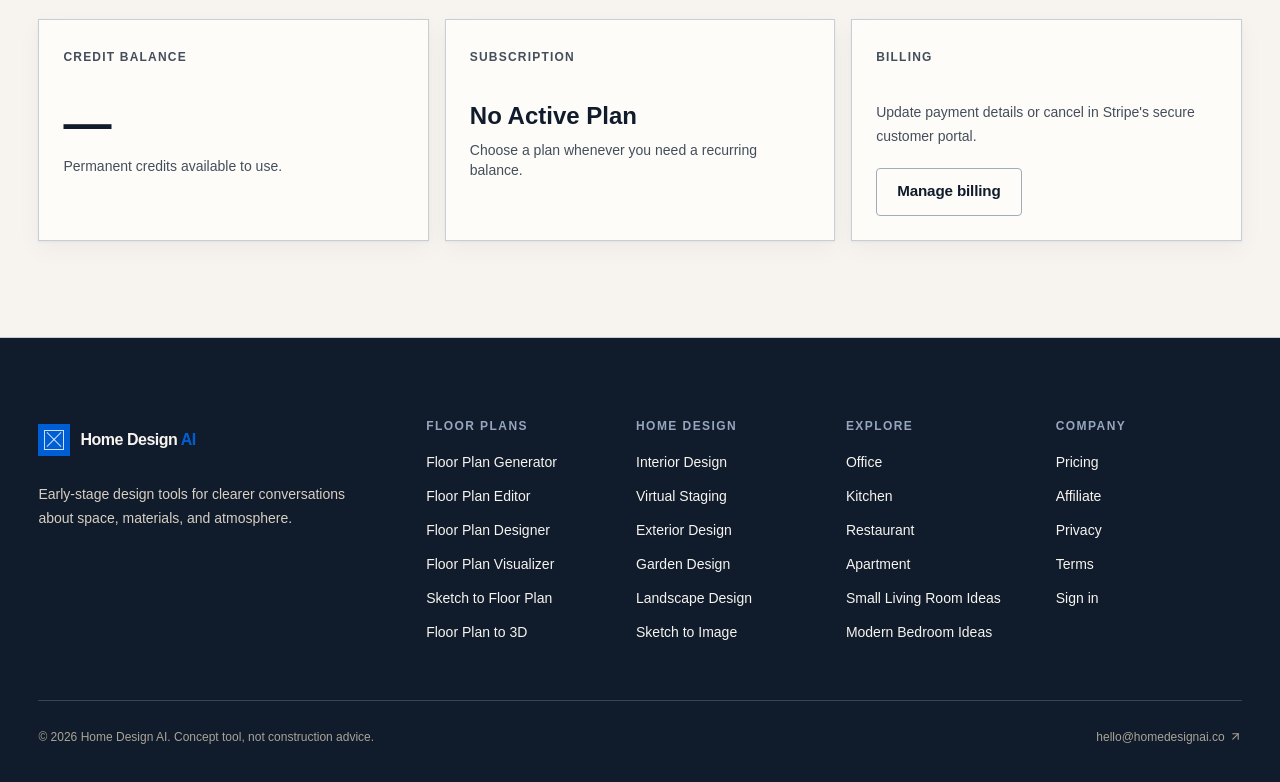
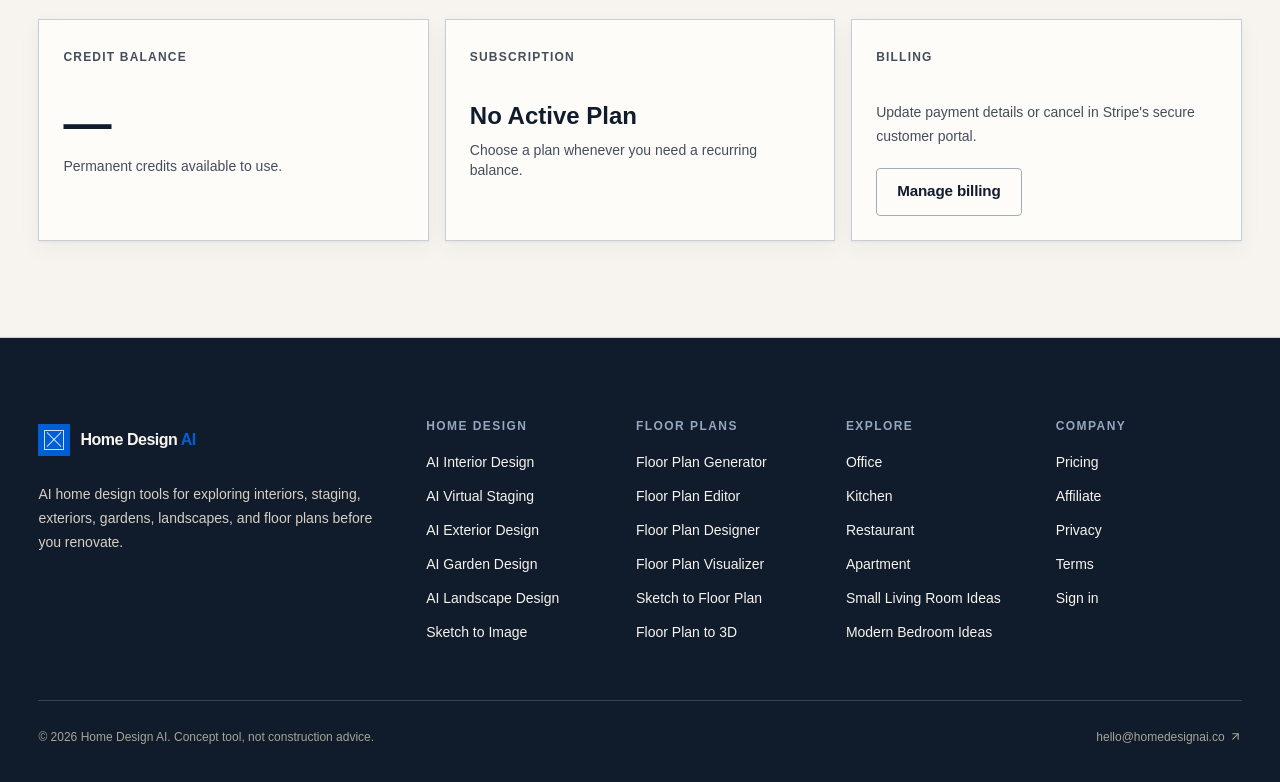
Before and after one commit to bowie1112/homedesignai, a Next.js app: page /account in a window 1280 px wide. Shown: the part 614-1396 px from the top of the page. Built offline with nearby package versions, Linux system fonts and the light colour scheme; no server answers.

Commit message:
Reposition homepage for AI home design

```diff
--- a/app/page.tsx
+++ b/app/page.tsx
@@ -11,12 +11,15 @@ import Image from "next/image";
 import Link from "next/link";
 import { GeneratorWorkbench } from "@/components/generator-workbench";
 import { PricingSection } from "@/components/pricing-section";
-import { faqs, featureStats, homeHighlights, tools } from "@/lib/site";
+import { getAppUrl } from "@/lib/env";
+import { faqs, featureStats, homeDesignTools, homeHighlights, homepageTools, SITE_DESCRIPTION } from "@/lib/site";
+
+const homeUrl = `${getAppUrl()}/`;
 
 export const metadata: Metadata = {
-  title: "AI Floor Plans and Interior Design",
-  description: "Create floor plans, redesign rooms, stage property, and explore exterior ideas with private AI design tools.",
-  alternates: { canonical: "/" },
+  title: { absolute: "AI Home Design — Interior, Exterior & Room Design | Home Design AI" },
+  description: SITE_DESCRIPTION,
+  alternates: { canonical: homeUrl },
 };
 
 export default function HomePage() {
@@ -24,8 +27,17 @@ export default function HomePage() {
     "@context": "https://schema.org",
     "@type": "SoftwareApplication",
     name: "Home Design AI",
+    url: homeUrl,
+    description: SITE_DESCRIPTION,
     applicationCategory: "DesignApplication",
     operatingSystem: "Web",
+    featureList: [
+      "AI interior design",
+      "AI virtual staging",
+      "AI home exterior design",
+      "AI garden design",
+      "AI floor plan tools",
+    ],
     offers: { "@type": "Offer", price: "0", priceCurrency: "USD" },
   };
 
@@ -37,20 +49,20 @@ export default function HomePage() {
         <div className="site-shell relative grid min-h-[730px] items-stretch lg:grid-cols-[0.92fr_1.08fr]">
           <div className="flex flex-col justify-center py-20 pr-0 lg:py-24 lg:pr-14">
             <div className="reveal-up" style={{ "--i": 0 } as React.CSSProperties}>
-              <span className="eyebrow">Design the room before the room exists</span>
+              <span className="eyebrow">AI home design for real spaces</span>
             </div>
             <h1 className="display-title reveal-up mt-7" style={{ "--i": 1 } as React.CSSProperties}>
-              Space, made visible.
+              AI Home Design for Every Room
             </h1>
             <p className="lede reveal-up mt-8 max-w-[57ch]" style={{ "--i": 2 } as React.CSSProperties}>
-              Turn a brief, sketch, room photo, or floor plan into an idea you can see—and a conversation you can move forward.
+              Upload a room or home photo to explore AI interior design, virtual staging, exterior updates, and garden ideas before you renovate.
             </p>
             <div className="reveal-up mt-9 flex flex-col gap-3 sm:flex-row" style={{ "--i": 3 } as React.CSSProperties}>
               <Link className="button-primary" href="#create">
-                Start with 3 free credits <MoveRight size={17} />
+                Start your home design <MoveRight size={17} />
               </Link>
               <Link className="button-secondary" href="/interior-design-ai">
-                Explore interior design
+                Explore AI interior design
               </Link>
             </div>
             <div className="reveal-up mt-11 grid grid-cols-3 gap-px border-y border-[var(--line)] bg-[var(--line)]" style={{ "--i": 4 } as React.CSSProperties}>
@@ -89,12 +101,12 @@ export default function HomePage() {
       <section className="site-shell py-20 sm:py-28" id="create">
         <div className="mb-10 grid gap-6 lg:grid-cols-[1fr_0.8fr] lg:items-end">
           <div>
-            <span className="eyebrow">The design desk</span>
-            <h2 className="section-title mt-5">One workspace, three ways in.</h2>
+            <span className="eyebrow">AI home design studio</span>
+            <h2 className="section-title mt-5">Redesign interiors, stage rooms, or refresh your exterior.</h2>
           </div>
-          <p className="lede lg:justify-self-end">Start with words, an existing plan, or a room photo. Every result stays connected to its brief and settings.</p>
+          <p className="lede lg:justify-self-end">Upload the space you want to change, describe your direction, and create a visual concept you can refine before making real-world decisions.</p>
         </div>
-        <GeneratorWorkbench showTabs />
+        <GeneratorWorkbench defaultTool="interior-design-ai" showTabs />
       </section>
 
       <section className="content-auto border-y border-[var(--line)] bg-[var(--white)] py-20 sm:py-28">
@@ -102,16 +114,16 @@ export default function HomePage() {
           <div className="grid gap-8 lg:grid-cols-[0.72fr_1.28fr]">
             <div className="lg:sticky lg:top-32 lg:self-start">
               <span className="eyebrow">Tools for the whole home</span>
-              <h2 className="section-title mt-5">Choose the question you need answered.</h2>
-              <p className="lede mt-6">Each tool adds a different set of spatial or visual constraints before sending the job to the model.</p>
-              <Link className="button-secondary mt-8" href="/floor-plan-generator">Open the floor plan generator <MoveRight size={16} /></Link>
+              <h2 className="section-title mt-5">One home. More ways to see what comes next.</h2>
+              <p className="lede mt-6">Move from AI room design to exterior, garden, landscape, and floor plan concepts without leaving the same private workspace.</p>
+              <Link className="button-secondary mt-8" href="/interior-design-ai">Open AI interior design <MoveRight size={16} /></Link>
             </div>
             <div className="grid border-l border-t border-[var(--line)] sm:grid-cols-2">
-              {tools.map((tool, index) => {
+              {homepageTools.map((tool, index) => {
                 const Icon = tool.icon;
                 return (
                   <Link
-                    className={`group min-h-[230px] border-b border-r border-[var(--line)] p-6 transition-colors hover:bg-[var(--blue-pale)] ${index === 0 || index === 7 ? "sm:row-span-2 sm:min-h-[460px]" : ""}`}
+                    className={`group min-h-[230px] border-b border-r border-[var(--line)] p-6 transition-colors hover:bg-[var(--blue-pale)] ${index === 0 || index === homeDesignTools.length ? "sm:row-span-2 sm:min-h-[460px]" : ""}`}
                     href={tool.href}
                     key={tool.key}
                   >
@@ -133,12 +145,12 @@ export default function HomePage() {
       <section className="content-auto site-shell py-20 sm:py-28">
         <div className="grid gap-12 lg:grid-cols-[1.05fr_0.95fr] lg:items-center">
           <div className="relative aspect-[4/3] overflow-hidden border border-[var(--line)] bg-[var(--white)]">
-            <Image alt="Original 2.5D furnished apartment floor plan" className="object-cover" fill sizes="(max-width: 1024px) 100vw, 50vw" src="/images/floor-plan-2-5d.webp" />
-            <div className="absolute left-0 top-0 bg-[var(--blue)] px-4 py-3 text-xs font-bold uppercase tracking-[0.12em] text-white">From layout to atmosphere</div>
+            <Image alt="AI home exterior design concept with warm natural materials and considered landscaping" className="object-cover" fill sizes="(max-width: 1024px) 100vw, 50vw" src="/images/exterior-concept.webp" />
+            <div className="absolute left-0 top-0 bg-[var(--blue)] px-4 py-3 text-xs font-bold uppercase tracking-[0.12em] text-white">From interior to exterior</div>
           </div>
           <div>
-            <span className="eyebrow">A clearer early stage</span>
-            <h2 className="section-title mt-5">Useful decisions happen before the final render.</h2>
+            <span className="eyebrow">Whole-home design direction</span>
+            <h2 className="section-title mt-5">See a new direction before you renovate.</h2>
             <div className="mt-9 divide-y divide-[var(--line)] border-y border-[var(--line)]">
               {homeHighlights.map((item) => (
                 <div className="grid gap-4 py-6 sm:grid-cols-[48px_1fr]" key={item.number}>
@@ -158,9 +170,9 @@ export default function HomePage() {
             <h2 className="section-title">Bring the problem. Leave with a visual direction.</h2>
             <div className="grid gap-px border border-[var(--line-strong)] bg-[var(--line-strong)] sm:grid-cols-3">
               {[
-                { icon: UploadCloud, title: "Add context", text: "Upload a photo or plan when the geometry matters." },
-                { icon: MousePointer2, title: "Set the brief", text: "Choose the room, style, ratio, and a precise design request." },
-                { icon: Sparkles, title: "Create and refine", text: "Review the result in your private history and iterate." },
+                { icon: UploadCloud, title: "Upload your space", text: "Add a room, home exterior, garden, sketch, or floor plan when the existing context matters." },
+                { icon: MousePointer2, title: "Describe the change", text: "Choose the space, style, ratio, and the home design direction you want to explore." },
+                { icon: Sparkles, title: "Visualize and refine", text: "Create a private concept, review it in your history, and iterate before you renovate." },
               ].map((step, index) => {
                 const Icon = step.icon;
                 return <article className="min-h-[280px] bg-[var(--paper)] p-6" key={step.title}><div className="flex items-center justify-between"><Icon className="text-[var(--blue)]" size={23} /><span className="text-xs font-bold">0{index + 1}</span></div><h3 className="mt-16 text-xl font-semibold tracking-[-0.035em]">{step.title}</h3><p className="mt-3 text-sm leading-6 text-[var(--ink-soft)]">{step.text}</p></article>;
@@ -190,8 +202,8 @@ export default function HomePage() {
 
       <section className="content-auto overflow-hidden border-t border-[var(--line)] bg-[var(--paper)] py-16 sm:py-20">
         <div className="site-shell grid gap-8 lg:grid-cols-[1fr_auto] lg:items-center">
-          <div><span className="eyebrow">Ready when the idea is</span><h2 className="mt-4 max-w-[18ch] text-4xl font-semibold tracking-[-0.055em] sm:text-5xl">Start with a room, a plan, or a sentence.</h2></div>
-          <Link className="button-primary" href="/floor-plan-generator">Create your first design <MoveRight size={17} /></Link>
+          <div><span className="eyebrow">Ready to rethink your home?</span><h2 className="mt-4 max-w-[18ch] text-4xl font-semibold tracking-[-0.055em] sm:text-5xl">Create your next home design from a photo.</h2></div>
+          <Link className="button-primary" href="/interior-design-ai">Start with AI interior design <MoveRight size={17} /></Link>
         </div>
       </section>
     </main>
--- a/components/generator-workbench.tsx
+++ b/components/generator-workbench.tsx
@@ -36,9 +36,9 @@ type GenerationResponse = {
 };
 
 const homeTabs: { label: string; mobileLabel: string; tool: ToolKey }[] = [
-  { label: "Floor Plan Generator", mobileLabel: "Generator", tool: "floor-plan-generator" },
-  { label: "Floor Plan Editor", mobileLabel: "Editor", tool: "floor-plan-editor" },
-  { label: "Home Design", mobileLabel: "Home Design", tool: "interior-design-ai" },
+  { label: "AI Interior Design", mobileLabel: "Interior", tool: "interior-design-ai" },
+  { label: "AI Virtual Staging", mobileLabel: "Staging", tool: "virtual-staging-ai" },
+  { label: "Home Exterior Design", mobileLabel: "Exterior", tool: "ai-home-exterior-design-free" },
 ];
 
 const statusCopy: Record<Exclude<JobStatus, "idle" | "success" | "failed" | "refunded">, string> = {
--- a/components/site-footer.tsx
+++ b/components/site-footer.tsx
@@ -1,16 +1,16 @@
 import Link from "next/link";
 import { ArrowUpRight } from "lucide-react";
 import { BrandMark } from "@/components/brand-mark";
-import { ideaPages, roomPages, tools } from "@/lib/site";
+import { floorPlanTools, homeDesignTools, ideaPages, roomPages } from "@/lib/site";
 
 const footerColumns = [
   {
-    title: "Floor plans",
-    links: tools.slice(0, 6).map((tool) => ({ label: tool.navLabel, href: tool.href })),
+    title: "Home design",
+    links: homeDesignTools.map((tool) => ({ label: tool.navLabel, href: tool.href })),
   },
   {
-    title: "Home design",
-    links: tools.slice(6).map((tool) => ({ label: tool.navLabel, href: tool.href })),
+    title: "Floor plans",
+    links: floorPlanTools.map((tool) => ({ label: tool.navLabel, href: tool.href })),
   },
   {
     title: "Explore",
@@ -40,7 +40,7 @@ export function SiteFooter() {
           <div>
             <BrandMark />
             <p className="mt-5 max-w-sm text-sm leading-6 text-[color:oklch(86%_0.02_84)]">
-              Early-stage design tools for clearer conversations about space, materials, and atmosphere.
+              AI home design tools for exploring interiors, staging, exteriors, gardens, landscapes, and floor plans before you renovate.
             </p>
           </div>
           <div className="grid grid-cols-2 gap-x-6 gap-y-10 sm:grid-cols-4">
--- a/components/site-header.tsx
+++ b/components/site-header.tsx
@@ -80,7 +80,7 @@ export function SiteHeader() {
           </nav>
           <div className="hidden items-center gap-2 lg:flex">
             <Link className="button-ghost px-3 text-sm" href="/auth/sign-in">Sign in</Link>
-            <Link className="button-primary min-h-10 px-4 text-sm" href="/floor-plan-generator">Create a design</Link>
+            <Link className="button-primary min-h-10 px-4 text-sm" href="/interior-design-ai">Create a design</Link>
           </div>
           <button
             aria-expanded={mobileOpen}
@@ -103,7 +103,7 @@ export function SiteHeader() {
         className={`fixed bottom-0 right-0 top-[104px] z-[55] w-[min(88vw,360px)] overflow-y-auto border-l border-[var(--line)] bg-[var(--paper)] px-5 pb-[max(24px,env(safe-area-inset-bottom))] pt-4 shadow-[var(--shadow-lg)] transition-transform duration-300 lg:hidden ${mobileOpen ? "translate-x-0" : "translate-x-full"}`}
       >
         {navGroups.map((group) => (
-          <details className="border-b border-[var(--line)] py-2" key={group.label} open={group.label === "Floor plans"}>
+          <details className="border-b border-[var(--line)] py-2" key={group.label} open={group.label === "Home design"}>
             <summary className="flex min-h-12 list-none items-center justify-between text-sm font-bold">
               {group.label}<ChevronDown size={16} />
             </summary>
@@ -118,7 +118,7 @@ export function SiteHeader() {
         ))}
         <div className="grid gap-2 pt-5">
           <Link className="button-secondary" href="/pricing">View pricing</Link>
-          <Link className="button-primary" href="/floor-plan-generator">Create a design</Link>
+          <Link className="button-primary" href="/interior-design-ai">Create a design</Link>
           <Link className="button-ghost" href="/auth/sign-in">Sign in</Link>
         </div>
       </aside>
--- a/lib/site.ts
+++ b/lib/site.ts
@@ -22,7 +22,7 @@ import {
 
 export const SITE_NAME = "Home Design AI";
 export const SITE_DESCRIPTION =
-  "Create thoughtful floor plans, room concepts, exterior ideas, and staged interiors with AI.";
+  "Upload a room or home photo to redesign interiors, virtually stage spaces, explore exterior and garden ideas, and visualize your home with AI.";
 
 export type ToolKey =
   | "floor-plan-generator"
@@ -147,7 +147,7 @@ export const tools: ToolDefinition[] = [
     key: "interior-design-ai",
     href: "/interior-design-ai",
     title: "AI Interior Design",
-    navLabel: "Interior Design",
+    navLabel: "AI Interior Design",
     eyebrow: "Redesign a room in context",
     description:
       "Upload a room and explore a new interior direction while keeping the architecture and camera angle intact.",
@@ -162,7 +162,7 @@ export const tools: ToolDefinition[] = [
     key: "virtual-staging-ai",
     href: "/virtual-staging-ai",
     title: "AI Virtual Staging",
-    navLabel: "Virtual Staging",
+    navLabel: "AI Virtual Staging",
     eyebrow: "Furnish an empty room",
     description:
       "Stage vacant property photography with coherent furniture, realistic scale, and believable lighting.",
@@ -177,7 +177,7 @@ export const tools: ToolDefinition[] = [
     key: "ai-home-exterior-design-free",
     href: "/ai-home-exterior-design-free",
     title: "AI Home Exterior Design",
-    navLabel: "Exterior Design",
+    navLabel: "AI Exterior Design",
     eyebrow: "Reimagine the street view",
     description:
       "Explore buildable facade, material, color, and planting ideas while retaining the shape of your home.",
@@ -192,7 +192,7 @@ export const tools: ToolDefinition[] = [
     key: "ai-garden-design-free",
     href: "/ai-garden-design-free",
     title: "AI Garden Design",
-    navLabel: "Garden Design",
+    navLabel: "AI Garden Design",
     eyebrow: "Design an outdoor room",
     description:
       "Generate garden concepts around your space, climate, desired maintenance level, and way of entertaining.",
@@ -207,7 +207,7 @@ export const tools: ToolDefinition[] = [
     key: "ai-landscape-design",
     href: "/ai-landscape-design",
     title: "AI Landscape Design",
-    navLabel: "Landscape Design",
+    navLabel: "AI Landscape Design",
     eyebrow: "Plan the larger landscape",
     description:
       "Visualize coherent paths, planting zones, outdoor uses, and material choices across a larger site.",
@@ -236,6 +236,9 @@ export const tools: ToolDefinition[] = [
 ];
 
 export const toolMap = new Map(tools.map((tool) => [tool.key, tool]));
+export const homeDesignTools = tools.filter((tool) => tool.resultKind !== "floor-plan");
+export const floorPlanTools = tools.filter((tool) => tool.resultKind === "floor-plan");
+export const homepageTools = [...homeDesignTools, ...floorPlanTools];
 
 export const roomPages = [
   { slug: "office-floor-plan", title: "Office Floor Plan Generator", room: "Office", icon: Building2 },
@@ -311,12 +314,12 @@ export const aspectRatios = [
 
 export const navGroups = [
   {
-    label: "Floor plans",
-    items: tools.slice(0, 6).map(({ navLabel, href, description }) => ({ label: navLabel, href, description })),
+    label: "Home design",
+    items: homeDesignTools.map(({ navLabel, href, description }) => ({ label: navLabel, href, description })),
   },
   {
-    label: "Home design",
-    items: tools.slice(6).map(({ navLabel, href, description }) => ({ label: navLabel, href, description })),
+    label: "Floor plans",
+    items: floorPlanTools.map(({ navLabel, href, description }) => ({ label: navLabel, href, description })),
   },
 ];
 
@@ -329,22 +332,27 @@ export const featureStats = [
 export const homeHighlights = [
   {
     number: "01",
-    title: "Plan before you render",
-    text: "Start with adjacencies, circulation, and constraints—not decoration. The result is a concept you can discuss with real clarity.",
+    title: "Start with the home you have",
+    text: "Upload a real room or exterior photo so each concept begins with the architecture, viewpoint, and details already in place.",
   },
   {
     number: "02",
-    title: "Keep structure in view",
-    text: "Editing tools prompt the model to preserve windows, walls, camera position, and room boundaries when those details matter.",
+    title: "Explore inside and out",
+    text: "Compare AI interior design, virtual staging, exterior updates, garden ideas, and landscape directions in one workspace.",
   },
   {
     number: "03",
-    title: "Move from plan to atmosphere",
-    text: "Use the same workspace for floor-plan concepts, furnished visualizations, interior directions, and exterior studies.",
+    title: "Use plans when layout matters",
+    text: "Floor plan tools remain available for early layout studies, while home design tools help you see materials, furniture, and atmosphere.",
   },
 ];
 
 export const faqs = [
+  {
+    question: "What can I design with Home Design AI?",
+    answer:
+      "Use AI home design tools to redesign rooms, stage empty interiors, explore home exterior updates, plan garden and landscape directions, or turn an early sketch into a realistic concept image.",
+  },
   {
     question: "Is Home Design AI a replacement for an architect?",
     answer:
```
Also changed, not shown: playwright.config.ts (+7 -7 lines), 1 other file (tests, documents, lock files or other folders).
